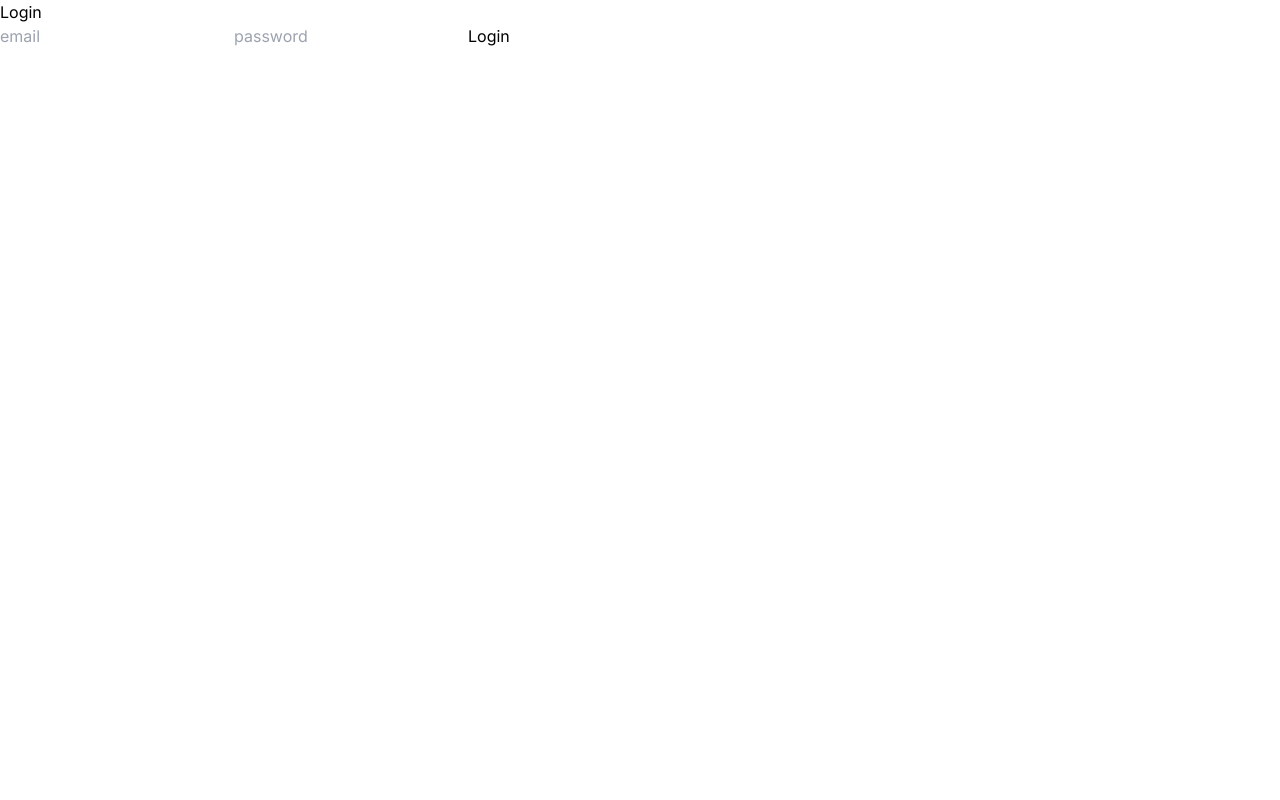
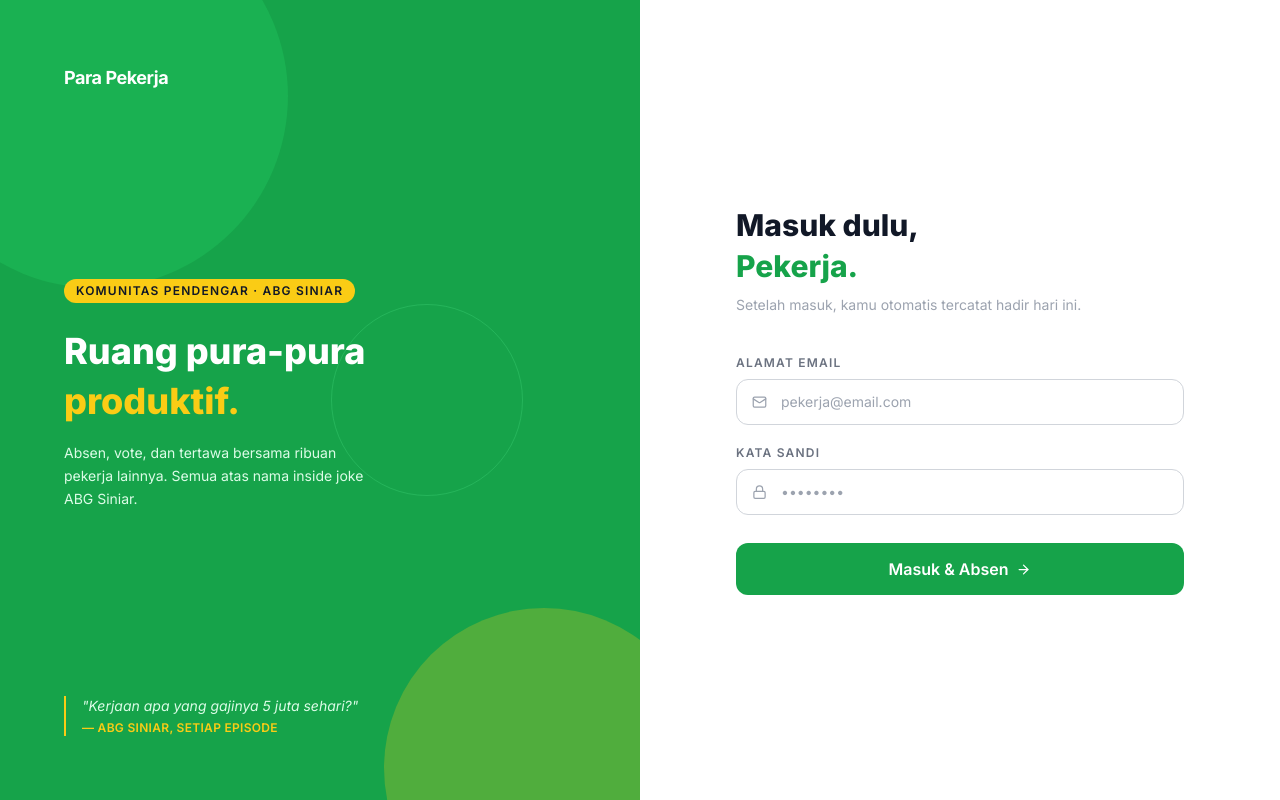
Before and after one commit to luqmanherifa/para-pekerja, a React (Vite) app: page / in a window 1280 px wide. Built offline with nearby package versions, Linux system fonts and the light colour scheme; no server answers.

Commit message:
Update login pages

```diff
--- a/src/pages/Login.jsx
+++ b/src/pages/Login.jsx
@@ -1,47 +1,173 @@
 import { useState } from "react";
 import { signInWithEmailAndPassword } from "firebase/auth";
-import { auth } from "../firebase/config";
+import { auth, db } from "../firebase/config";
 import { useDispatch } from "react-redux";
 import { setUser } from "../store/authSlice";
+import { doc, setDoc, serverTimestamp } from "firebase/firestore";
+import { Mail, Lock, ArrowRight, AlertCircle } from "lucide-react";
 
 export default function Login() {
   const dispatch = useDispatch();
   const [email, setEmail] = useState("");
   const [password, setPassword] = useState("");
+  const [error, setError] = useState("");
+  const [loading, setLoading] = useState(false);
 
   const handleLogin = async (e) => {
     e.preventDefault();
+    setError("");
+    setLoading(true);
     try {
       const userCredential = await signInWithEmailAndPassword(
         auth,
         email,
         password,
       );
+      const user = userCredential.user;
 
-      dispatch(setUser(userCredential.user));
-    } catch (error) {
-      console.error(error.message);
+      await setDoc(
+        doc(db, "users", user.uid),
+        { lastActiveAt: serverTimestamp(), email: user.email },
+        { merge: true },
+      );
+
+      dispatch(
+        setUser({
+          uid: user.uid,
+          email: user.email,
+          displayName: user.displayName ?? null,
+        }),
+      );
+    } catch (err) {
+      setError("Email atau kata sandi salah. Coba lagi.");
+    } finally {
+      setLoading(false);
     }
   };
 
   return (
+    <div className="min-h-screen bg-white flex">
+      <div className="hidden lg:flex w-1/2 bg-green-600 flex-col justify-between p-16 relative overflow-hidden">
+        <div className="absolute -top-24 -left-24 w-96 h-96 rounded-full bg-green-500 opacity-40" />
+        <div className="absolute -bottom-32 -right-16 w-80 h-80 rounded-full bg-yellow-400 opacity-25" />
+        <div className="absolute top-1/2 left-2/3 -translate-x-1/2 -translate-y-1/2 w-48 h-48 rounded-full border border-green-400 opacity-30" />
+
+        <div className="relative z-10">
+          <span className="text-white text-lg font-bold tracking-tight">
+            Para Pekerja
+          </span>
+        </div>
+
+        <div className="relative z-10">
+          <div className="inline-block bg-yellow-400 text-gray-900 text-xs font-semibold uppercase tracking-widest px-3 py-1 rounded-full mb-6">
+            Komunitas Pendengar · ABG Siniar
+          </div>
+          <h2 className="text-4xl font-extrabold text-white leading-snug mb-4">
+            Ruang pura-pura
+            <br />
+            <span className="text-yellow-400">produktif.</span>
+          </h2>
+          <p className="text-green-100 text-sm leading-relaxed max-w-xs">
+            Absen, vote, dan tertawa bersama ribuan pekerja lainnya. Semua atas
+            nama inside joke ABG Siniar.
+          </p>
+        </div>
+
+        <div className="relative z-10 border-l-2 border-yellow-400 pl-4">
+          <p className="text-green-100 text-sm italic">
+            "Kerjaan apa yang gajinya 5 juta sehari?"
+          </p>
+          <p className="text-yellow-400 text-xs font-semibold mt-1 uppercase tracking-wide">
+            — ABG Siniar, setiap episode
+          </p>
+        </div>
+      </div>
+
+      <div className="flex-1 flex items-center justify-center px-12 py-16">
+        <div className="w-full max-w-md">
+          <div className="lg:hidden mb-10">
+            <span className="text-green-600 text-xl font-bold tracking-tight">
+              Para Pekerja
+            </span>
+            <p className="text-gray-400 text-sm mt-1">
+              Komunitas Pendengar · ABG Siniar
+            </p>
+          </div>
+
+          <h1 className="text-3xl font-extrabold text-gray-900 mb-2 leading-snug">
+            Masuk dulu,
+            <br />
+            <span className="text-green-600">Pekerja.</span>
+          </h1>
+          <p className="text-gray-400 text-sm mb-10">
+            Setelah masuk, kamu otomatis tercatat hadir hari ini.
+          </p>
+
+          <form onSubmit={handleLogin} className="flex flex-col gap-5">
             <div>
-      <h1>Login</h1>
-      <form onSubmit={handleLogin}>
+              <label className="block text-xs font-semibold text-gray-500 uppercase tracking-widest mb-2">
+                Alamat Email
+              </label>
+              <div className="relative">
+                <Mail
+                  size={15}
+                  className="absolute left-4 top-1/2 -translate-y-1/2 text-gray-400"
+                />
                 <input
                   type="email"
-          placeholder="email"
+                  placeholder="pekerja@email.com"
                   value={email}
                   onChange={(e) => setEmail(e.target.value)}
+                  required
+                  className="w-full border border-gray-300 rounded-xl pl-11 pr-4 py-3 text-sm text-gray-900 placeholder-gray-400 bg-white focus:outline-none focus:border-green-500 transition-colors duration-150"
+                />
+              </div>
+            </div>
+
+            <div>
+              <label className="block text-xs font-semibold text-gray-500 uppercase tracking-widest mb-2">
+                Kata Sandi
+              </label>
+              <div className="relative">
+                <Lock
+                  size={15}
+                  className="absolute left-4 top-1/2 -translate-y-1/2 text-gray-400"
                 />
                 <input
                   type="password"
-          placeholder="password"
+                  placeholder="••••••••"
                   value={password}
                   onChange={(e) => setPassword(e.target.value)}
+                  required
+                  className="w-full border border-gray-300 rounded-xl pl-11 pr-4 py-3 text-sm text-gray-900 placeholder-gray-400 bg-white focus:outline-none focus:border-green-500 transition-colors duration-150"
                 />
-        <button type="submit">Login</button>
+              </div>
+            </div>
+
+            {error && (
+              <div className="flex items-center gap-2 text-xs text-red-600 bg-red-50 border border-red-200 rounded-xl px-4 py-3">
+                <AlertCircle size={14} className="shrink-0" />
+                {error}
+              </div>
+            )}
+
+            <button
+              type="submit"
+              disabled={loading}
+              className="flex items-center justify-center gap-2 w-full bg-green-600 hover:bg-green-700 disabled:bg-green-400 text-white font-semibold py-3.5 rounded-xl transition-colors duration-150 mt-2"
+            >
+              {loading ? (
+                "Sedang masuk..."
+              ) : (
+                <>
+                  Masuk & Absen
+                  <ArrowRight size={15} />
+                </>
+              )}
+            </button>
           </form>
+        </div>
+      </div>
     </div>
   );
 }
```
Lines whose indentation alone changed are shown as unchanged.
